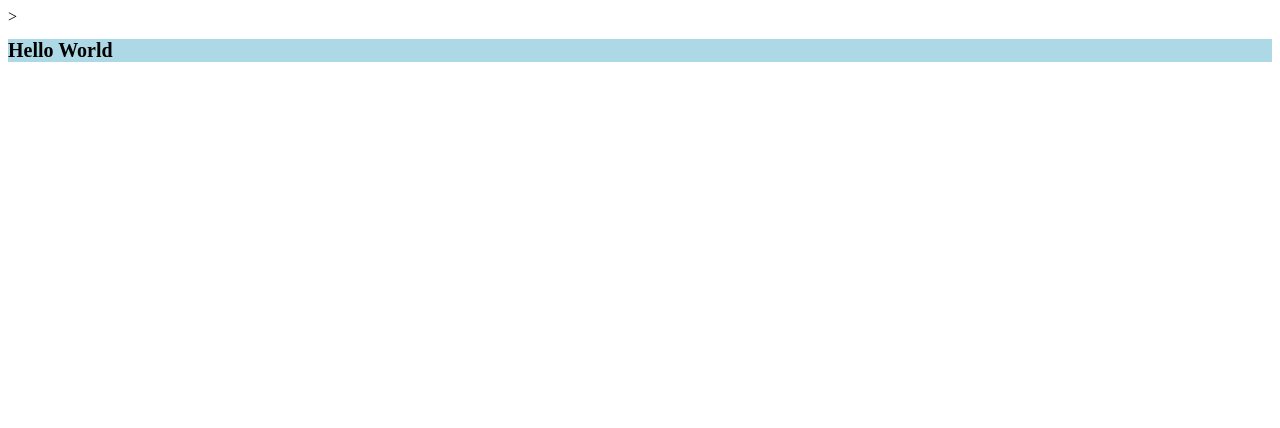
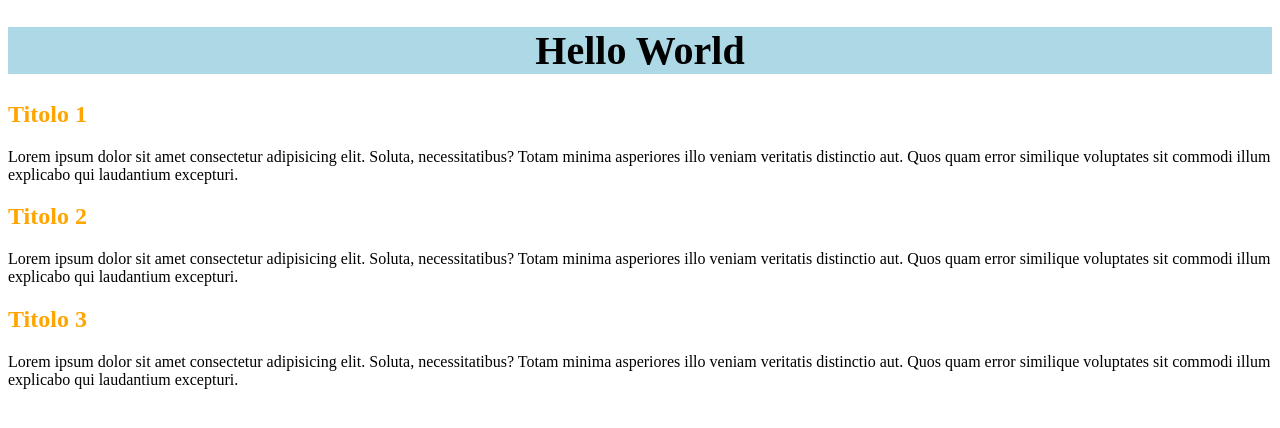
Before and after one commit to DavideIsaia/htmlcss-hello, a plain HTML site: page index.html in a window 1280 px wide. Drawn offline with Linux system fonts and the light colour scheme.

Commit message:
aggiunta paragrafi

```diff
--- a/index.html
+++ b/index.html
@@ -5,6 +5,21 @@
         <title>Prova Git</title>
     </head>
     <body>
-        ><h1>Hello World</h1>
+        <header>
+            <h1>Hello World</h1>
+        </header>
+
+        <main>
+            <h2>Titolo 1</h2>
+            <p>Lorem ipsum dolor sit amet consectetur adipisicing elit. Soluta, necessitatibus? Totam minima asperiores illo veniam veritatis distinctio aut. Quos quam error similique voluptates sit commodi illum explicabo qui laudantium excepturi.</p>
+
+            <h2>Titolo 2</h2>
+            <p>Lorem ipsum dolor sit amet consectetur adipisicing elit. Soluta, necessitatibus? Totam minima asperiores illo veniam veritatis distinctio aut. Quos quam error similique voluptates sit commodi illum explicabo qui laudantium excepturi.</p>
+
+            <h2>Titolo 3</h2>
+            <p>Lorem ipsum dolor sit amet consectetur adipisicing elit. Soluta, necessitatibus? Totam minima asperiores illo veniam veritatis distinctio aut. Quos quam error similique voluptates sit commodi illum explicabo qui laudantium excepturi.</p>
+        </main>
+
+
     </body>
 </html>
--- a/style.css
+++ b/style.css
@@ -1,4 +1,9 @@
-h1 {
+header {
     font-size: 20px;
     background-color:lightblue;
+    text-align: center;
 }
+
+h2 {
+    color: orange;
+}
```
